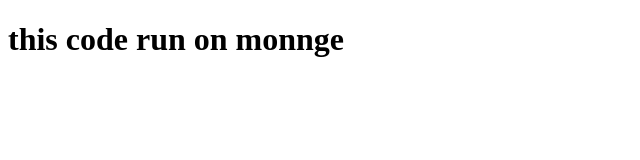
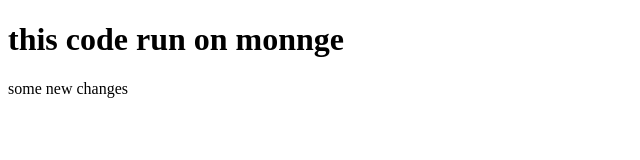
Before and after one commit to amit-duby/branchtest, a plain HTML site: page index.html in a window 1280 px wide. Shown: the whole page, without its empty margins (0-640 px from the left). Drawn offline with Linux system fonts and the light colour scheme.

Commit message:
second commit

```diff
--- a/index.html
+++ b/index.html
@@ -13,5 +13,10 @@
 </head>
 <body>
     <h1> this code run on monnge</h1>
+</hr>
+<div>
+    <p>some new changes</p>
+</div>
+
 </body>
 </html>
```
